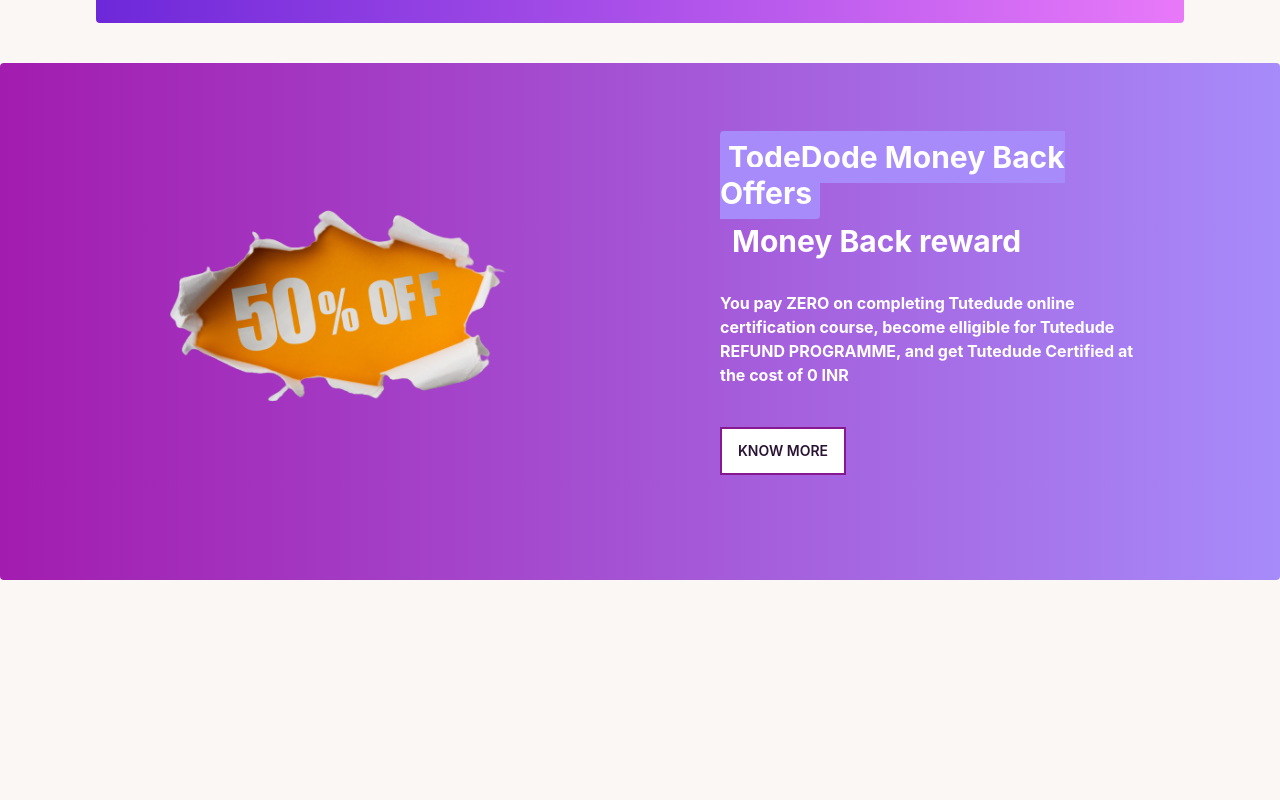
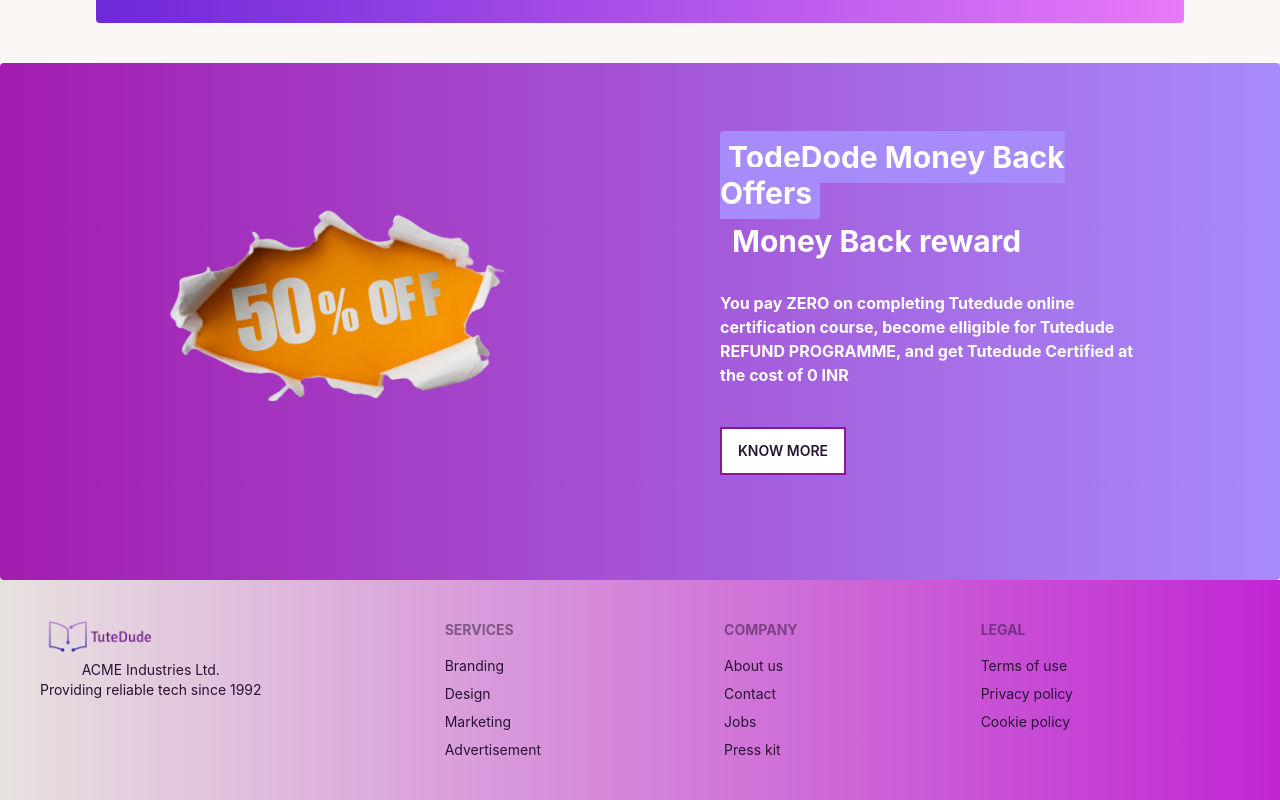
Before and after one commit to rashelmahomud/tuteDude-webSite, a React (Create React App) app: page / in a window 1280 px wide. Shown: the part 2312-3112 px from the top of the page. Before the commit the page ends 2932 px from the top, so only its background shows below. Built offline with nearby package versions, Linux system fonts and the light colour scheme.

Commit message:
adde footer

```diff
--- a/src/App.js
+++ b/src/App.js
@@ -5,6 +5,7 @@
 import About from './Components/Pages/About';
 import RefoudAdventag from './Components/Pages/RefoudAdventag';
 import Navigation from './Components/Shared/Navigation';
+import Footer from './Components/Shared/Footer';
 
 function App() {
   return (
@@ -16,6 +17,7 @@
         <Route path='/refoud' element={<RefoudAdventag />}></Route>
         <Route path='/about' element={<About />}></Route>
       </Routes>
+      <Footer />
     </div>
   );
 }
--- a/src/Components/Pages/OurOffers.js
+++ b/src/Components/Pages/OurOffers.js
@@ -4,7 +4,7 @@
 const OurOffers = () => {
     return (
         <div>
-            <div className='my-10 bg-blue-500 grid lg:grid-cols-2 grid-cols-1  bg-gradient-to-r to-violet-400 from-fuchsia-700 lg:p-16 rounded '>
+            <div className='mt-10 bg-blue-500 grid lg:grid-cols-2 grid-cols-1  bg-gradient-to-r to-violet-400 from-fuchsia-700 lg:p-16 rounded '>
 
                 <div className='p-2'>
                     <img className='rounded mx-auto' src={offer} alt='pc-men' />
--- a/src/Components/Shared/Footer.js
+++ b/src/Components/Shared/Footer.js
@@ -1,11 +1,33 @@
 import React from 'react';
-
+import logo from '../../assect/logo.png'
 const Footer = () => {
     return (
-        <div>
-            <h1>Footer Comming soon</h1>
-
-        </div>
+        <footer className="footer p-10 bg-gradient-to-r to-fuchsia-600 from-base-300 text-base-content">
+            <div>
+              <img className='w-28 text-white' src={logo} alt='logo' />
+                <p>ACME Industries Ltd.<br />Providing reliable tech since 1992</p>
+            </div>
+            <div>
+                <span className="footer-title">Services</span>
+                <a className="link link-hover">Branding</a>
+                <a className="link link-hover">Design</a>
+                <a className="link link-hover">Marketing</a>
+                <a className="link link-hover">Advertisement</a>
+            </div>
+            <div>
+                <span className="footer-title">Company</span>
+                <a className="link link-hover">About us</a>
+                <a className="link link-hover">Contact</a>
+                <a className="link link-hover">Jobs</a>
+                <a className="link link-hover">Press kit</a>
+            </div>
+            <div>
+                <span className="footer-title">Legal</span>
+                <a className="link link-hover">Terms of use</a>
+                <a className="link link-hover">Privacy policy</a>
+                <a className="link link-hover">Cookie policy</a>
+            </div>
+        </footer>
     );
 };
 
```
